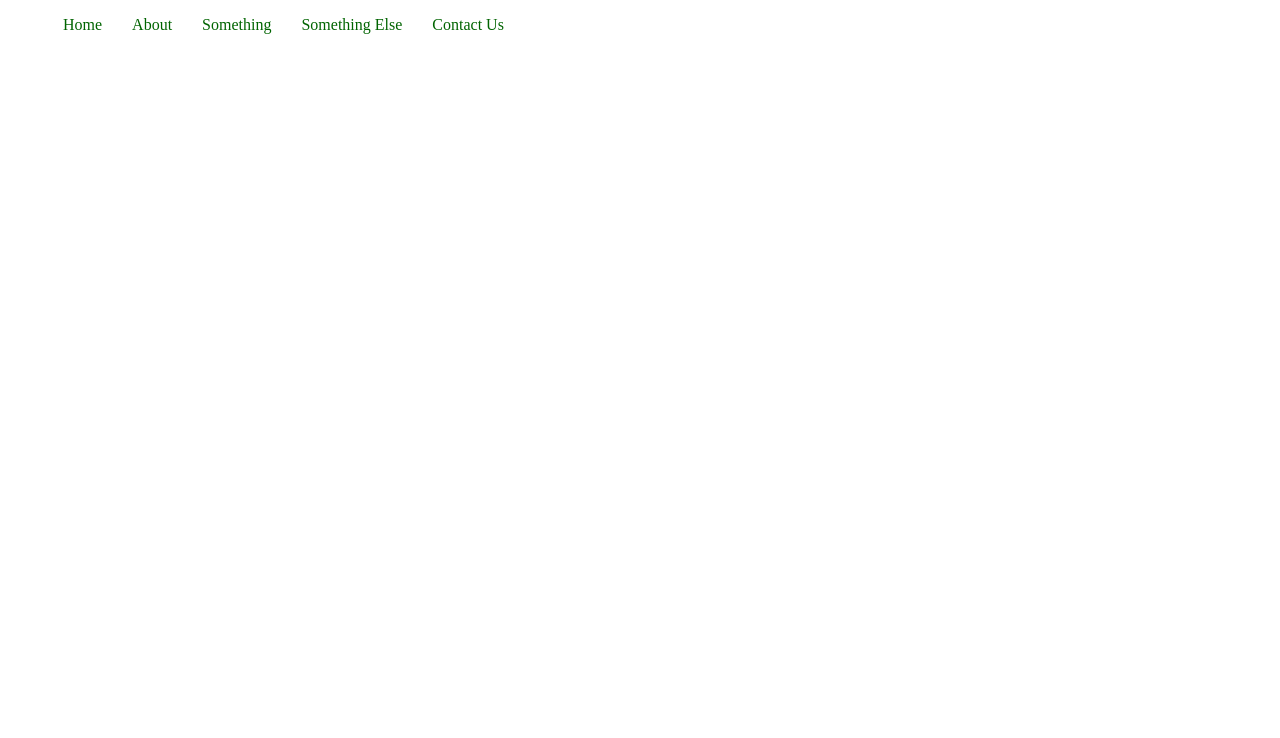
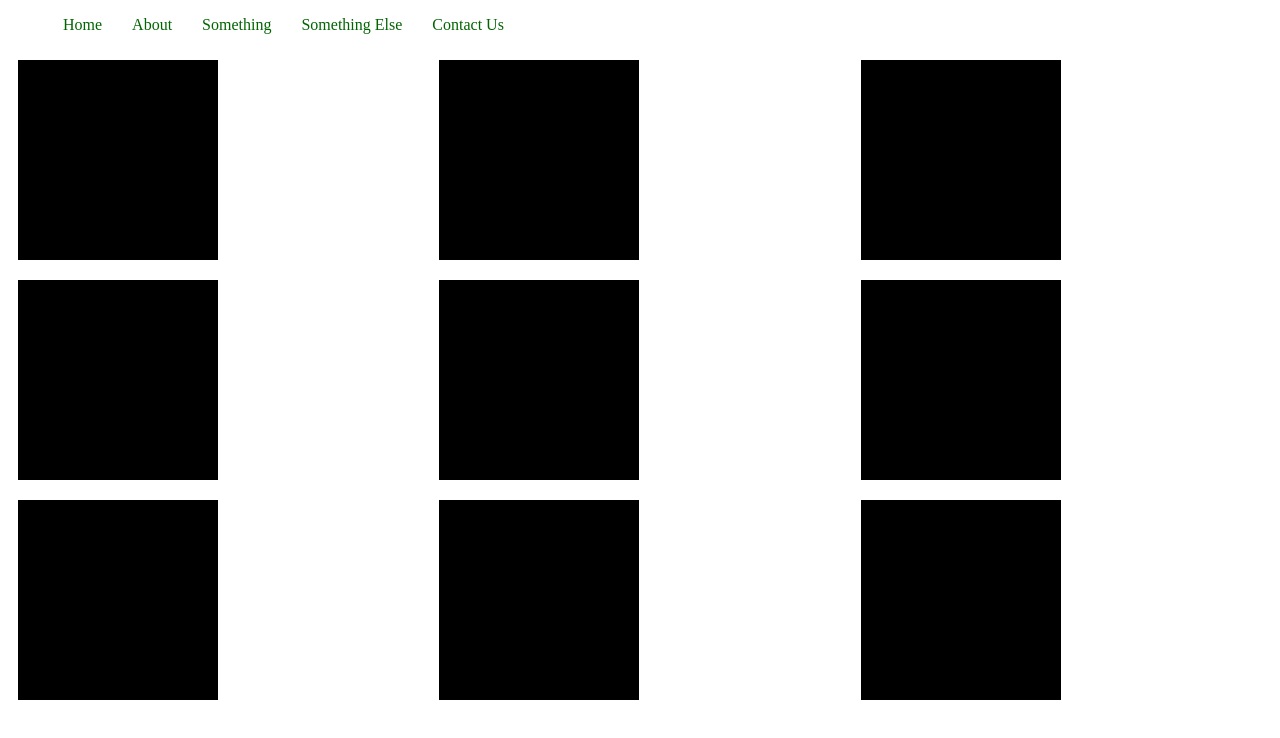
Before and after one commit to hlca-school-student/comp-sci, a plain HTML site: page seth/index.html in a window 1280 px wide. Drawn offline with Linux system fonts and the light colour scheme.

Commit message:
Added grid template

```diff
--- a/seth/index.html
+++ b/seth/index.html
@@ -31,4 +31,17 @@
     </ul>
   </nav>
 </body>
+
+<section class="grid-component">
+  <div class="grid-item"></div>
+  <div class="grid-item"></div>
+  <div class="grid-item"></div>
+  <div class="grid-item"></div>
+  <div class="grid-item"></div>
+  <div class="grid-item"></div>
+  <div class="grid-item"></div>
+  <div class="grid-item"></div>
+  <div class="grid-item"></div>
+  </section>
+
 </html>
--- a/seth/style.css
+++ b/seth/style.css
@@ -36,3 +36,16 @@ p {
   .nav-component ul li a:hover {
     color:red;
   }
+
+  .grid-component {
+    display: grid;
+    grid-template-columns: 1fr 1fr 1fr;
+  }
+
+  .grid-component .grid-item {
+    width: 200px;
+    height: 200px;
+    background-color: black;
+    margin: 10px;
+    min-width: 200px;
+  }
```
